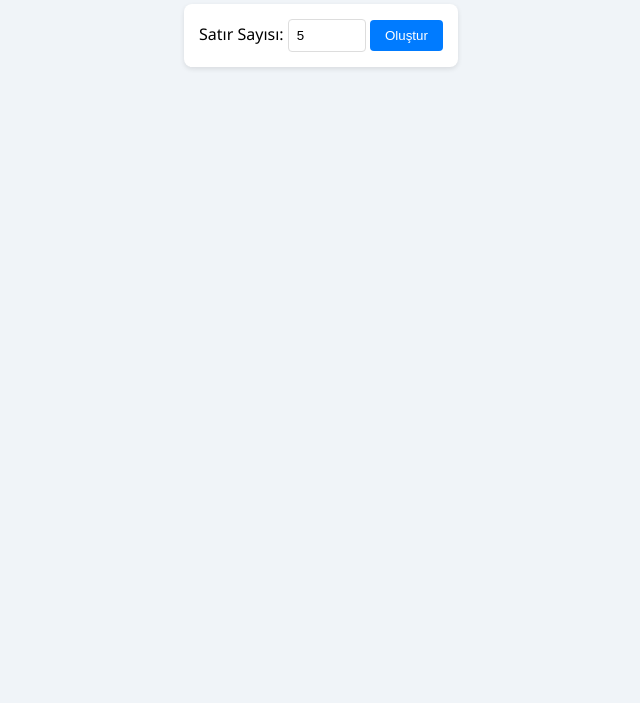
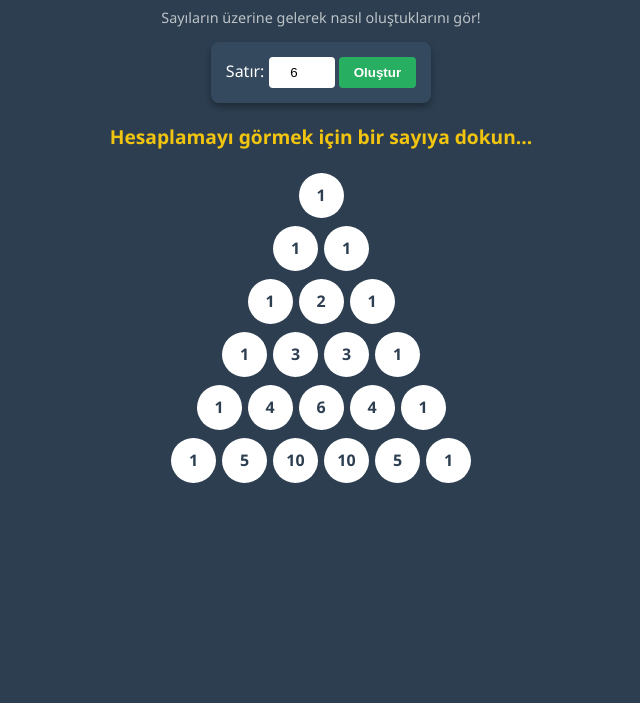
Before and after one commit to kalayciazrafatma-boop/pasgal, a plain HTML site: page index.html in a window 1280 px wide. Shown: the part 97-800 px from the top of the page, without its empty margins (319-959 px from the left). Drawn offline with Linux system fonts and the light colour scheme.

Commit message:
Update index.html

```diff
--- a/index.html
+++ b/index.html
@@ -3,115 +3,189 @@
 <head>
     <meta charset="UTF-8">
     <meta name="viewport" content="width=device-width, initial-scale=1.0">
-    <title>Pascal Üçgeni Oluşturucu</title>
+    <title>İnteraktif Pascal Üçgeni</title>
     <style>
         body {
-            font-family: 'Segoe UI', Tahoma, Geneva, Verdana, sans-serif;
-            background-color: #f0f4f8;
+            font-family: 'Segoe UI', sans-serif;
+            background-color: #2c3e50; /* Koyu arka plan */
+            color: white;
             display: flex;
             flex-direction: column;
             align-items: center;
             padding: 20px;
         }
-        h2 {
-            color: #333;
-        }
+        h2 { margin-bottom: 10px; }
+
         .controls {
-            margin-bottom: 20px;
-            background: white;
+            background: #34495e;
             padding: 15px;
             border-radius: 8px;
-            box-shadow: 0 2px 5px rgba(0,0,0,0.1);
+            box-shadow: 0 4px 6px rgba(0,0,0,0.3);
+            margin-bottom: 20px;
         }
         input {
             padding: 8px;
-            border: 1px solid #ddd;
             border-radius: 4px;
-            width: 60px;
+            border: none;
+            width: 50px;
+            text-align: center;
         }
         button {
             padding: 8px 15px;
-            background-color: #007bff;
+            background-color: #27ae60;
             color: white;
             border: none;
             border-radius: 4px;
             cursor: pointer;
-            transition: background 0.3s;
+            font-weight: bold;
         }
-        button:hover {
-            background-color: #0056b3;
+        button:hover { background-color: #2ecc71; }
+
+        /* Bilgi Kutusu Tasarımı */
+        #info-panel {
+            height: 40px;
+            margin-bottom: 10px;
+            font-size: 1.2rem;
+            color: #f1c40f; /* Sarı vurgu */
+            font-weight: bold;
         }
+
         #ucgen-kutusu {
             text-align: center;
-            margin-top: 20px;
+            overflow-x: auto;
+            width: 100%;
         }
         .satir {
-            margin-bottom: 5px;
+            display: flex;
+            justify-content: center;
+            margin-bottom: 8px;
         }
-        .sayi {
-            display: inline-block;
-            width: 40px;
-            height: 40px;
-            line-height: 40px;
-            margin: 2px;
-            background-color: #e3f2fd;
-            color: #0d47a1;
+        .sayi-kutu {
+            width: 45px;
+            height: 45px;
+            line-height: 45px;
+            margin: 0 3px;
+            background-color: white;
+            color: #2c3e50;
             border-radius: 50%;
             font-weight: bold;
-            font-size: 14px;
-            box-shadow: 0 1px 3px rgba(0,0,0,0.1);
-            animation: popIn 0.5s ease;
+            cursor: pointer;
+            transition: all 0.3s;
+            user-select: none;
+            position: relative;
         }
-        @keyframes popIn {
-            0% { transform: scale(0); opacity: 0; }
-            100% { transform: scale(1); opacity: 1; }
+
+        /* Hover durumları */
+        .sayi-kutu:hover {
+            transform: scale(1.2);
+            background-color: #f1c40f; /* Sarı - Seçili olan */
+            z-index: 10;
         }
+        .parent-highlight {
+            background-color: #27ae60 !important; /* Yeşil - Toplananlar */
+            color: white !important;
+            transform: scale(1.1);
+        }
+
     </style>
 </head>
 <body>
 
-    <h2>Pascal Üçgeni Oluşturucu</h2>
+    <h2>Pascal Üçgeni (Detaylı)</h2>
+    <p style="font-size: 0.9rem; color: #bdc3c7;">Sayıların üzerine gelerek nasıl oluştuklarını gör!</p>
 
     <div class="controls">
-        <label>Satır Sayısı: </label>
-        <input type="number" id="satirSayisi" value="5" min="1" max="20">
+        <label>Satır: </label>
+        <input type="number" id="satirSayisi" value="6" min="1" max="15">
         <button onclick="ucgenOlustur()">Oluştur</button>
     </div>
+
+    <!-- İşlemi gösteren panel -->
+    <div id="info-panel">Hesaplamayı görmek için bir sayıya dokun...</div>
 
     <div id="ucgen-kutusu"></div>
 
     <script>
+        // Sayfa yüklendiğinde otomatik çalıştır
+        window.onload = ucgenOlustur;
+
         function ucgenOlustur() {
-            const n = document.getElementById('satirSayisi').value;
+            const n = parseInt(document.getElementById('satirSayisi').value);
             const kutu = document.getElementById('ucgen-kutusu');
-            kutu.innerHTML = ''; // Önceki üçgeni temizle
+            kutu.innerHTML = '';
+            document.getElementById('info-panel').innerText = "Hesaplamayı görmek için bir sayıya dokun...";
 
-            let ucgen = [];
+            let ucgenVerisi = [];
 
             for (let i = 0; i < n; i++) {
-                let satir = [];
-                // Satır div'i oluştur
+                let satirVerisi = [];
                 let satirDiv = document.createElement('div');
                 satirDiv.className = 'satir';
 
                 for (let j = 0; j <= i; j++) {
+                    let deger;
                     if (j === 0 || j === i) {
-                        satir.push(1);
+                        deger = 1;
                     } else {
-                        // Üst satırdaki iki sayının toplamı
-                        satir.push(ucgen[i-1][j-1] + ucgen[i-1][j]);
+                        deger = ucgenVerisi[i-1][j-1] + ucgenVerisi[i-1][j];
                     }
+                    satirVerisi.push(deger);
 
-                    // Görsel kutucuk oluştur
-                    let sayiSpan = document.createElement('span');
-                    sayiSpan.className = 'sayi';
-                    sayiSpan.innerText = satir[j];
-                    satirDiv.appendChild(sayiSpan);
+                    // HTML elementini oluştur
+                    let span = document.createElement('div');
+                    span.className = 'sayi-kutu';
+                    span.innerText = deger;
+
+                    // Elementlere koordinat bilgisi ekle (id olarak: r-3-c-1 gibi)
+                    // r = row (satır), c = column (sütun)
+                    span.id = `r-${i}-c-${j}`;
+
+                    // Mouse üzerine gelince çalışacak fonksiyon
+                    span.onmouseover = function() {
+                        hesaplamayiGoster(i, j, deger, ucgenVerisi);
+                    };
+
+                    // Mouse çekilince temizle
+                    span.onmouseout = temizle;
+
+                    satirDiv.appendChild(span);
                 }
-
-                ucgen.push(satir);
+                ucgenVerisi.push(satirVerisi);
                 kutu.appendChild(satirDiv);
             }
+        }
+
+        function hesaplamayiGoster(row, col, val, data) {
+            const infoPanel = document.getElementById('info-panel');
+
+            // Kenar sayılar (1'ler) için özel mesaj
+            if (col === 0 || col === row) {
+                infoPanel.innerText = `Kenar sayıları her zaman 1'dir.`;
+                return;
+            }
+
+            // Üstteki iki sayıyı bul (Parents)
+            let solUstDeger = data[row-1][col-1];
+            let sagUstDeger = data[row-1][col];
+
+            // Görsel vurgulama için elementleri bul
+            let solUstElement = document.getElementById(`r-${row-1}-c-${col-1}`);
+            let sagUstElement = document.getElementById(`r-${row-1}-c-${col}`);
+
+            // Yeşil renk ekle
+            if(solUstElement) solUstElement.classList.add('parent-highlight');
+            if(sagUstElement) sagUstElement.classList.add('parent-highlight');
+
+            // Yazıyı güncelle
+            infoPanel.innerText = `${solUstDeger} + ${sagUstDeger} = ${val}`;
+        }
+
+        function temizle() {
+            // Tüm vurgulamaları kaldır
+            const vurgular = document.querySelectorAll('.parent-highlight');
+            vurgular.forEach(el => el.classList.remove('parent-highlight'));
+
+            document.getElementById('info-panel').innerText = "Hesaplamayı görmek için bir sayıya dokun...";
         }
     </script>
 </body>
```
